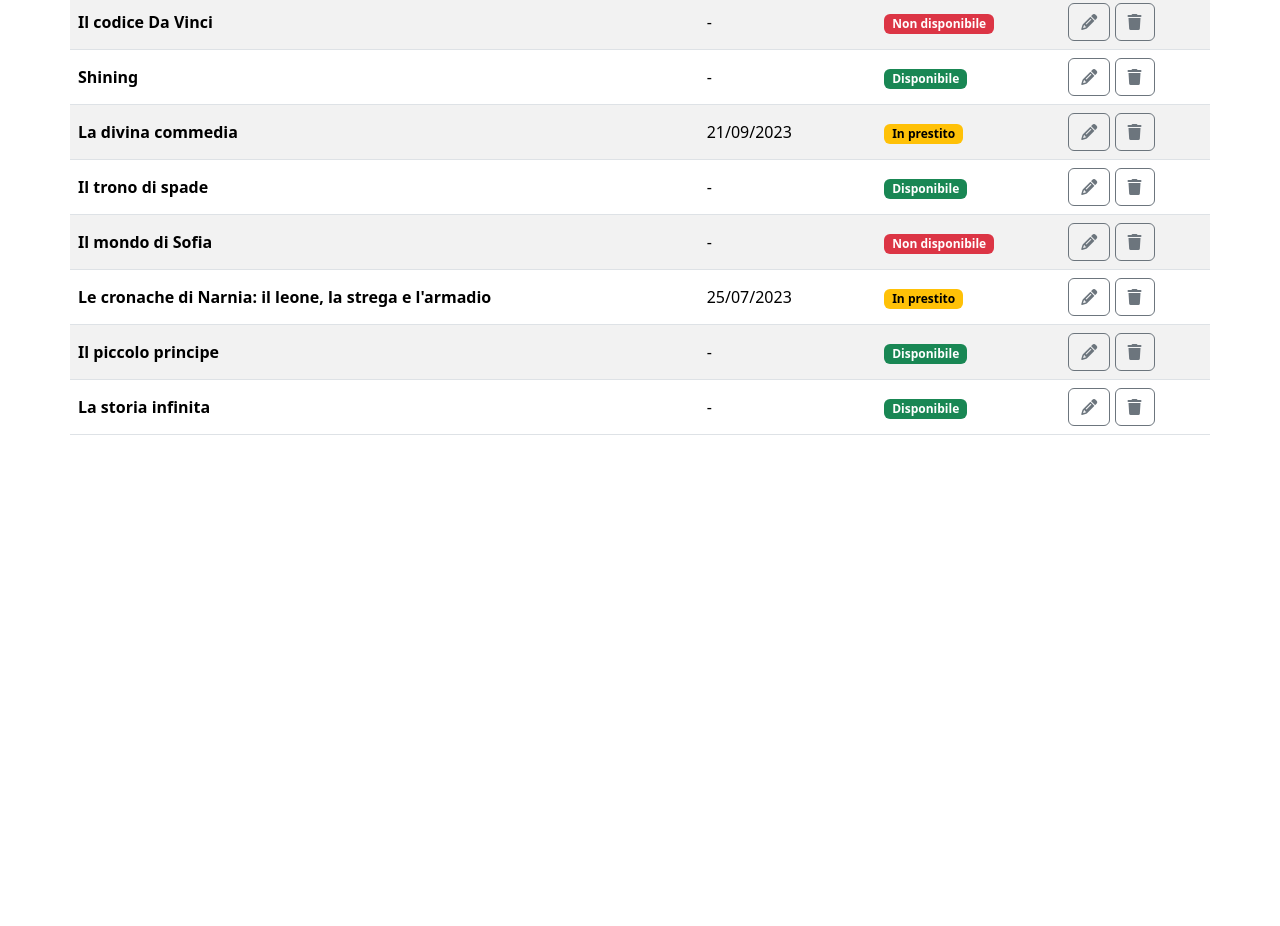
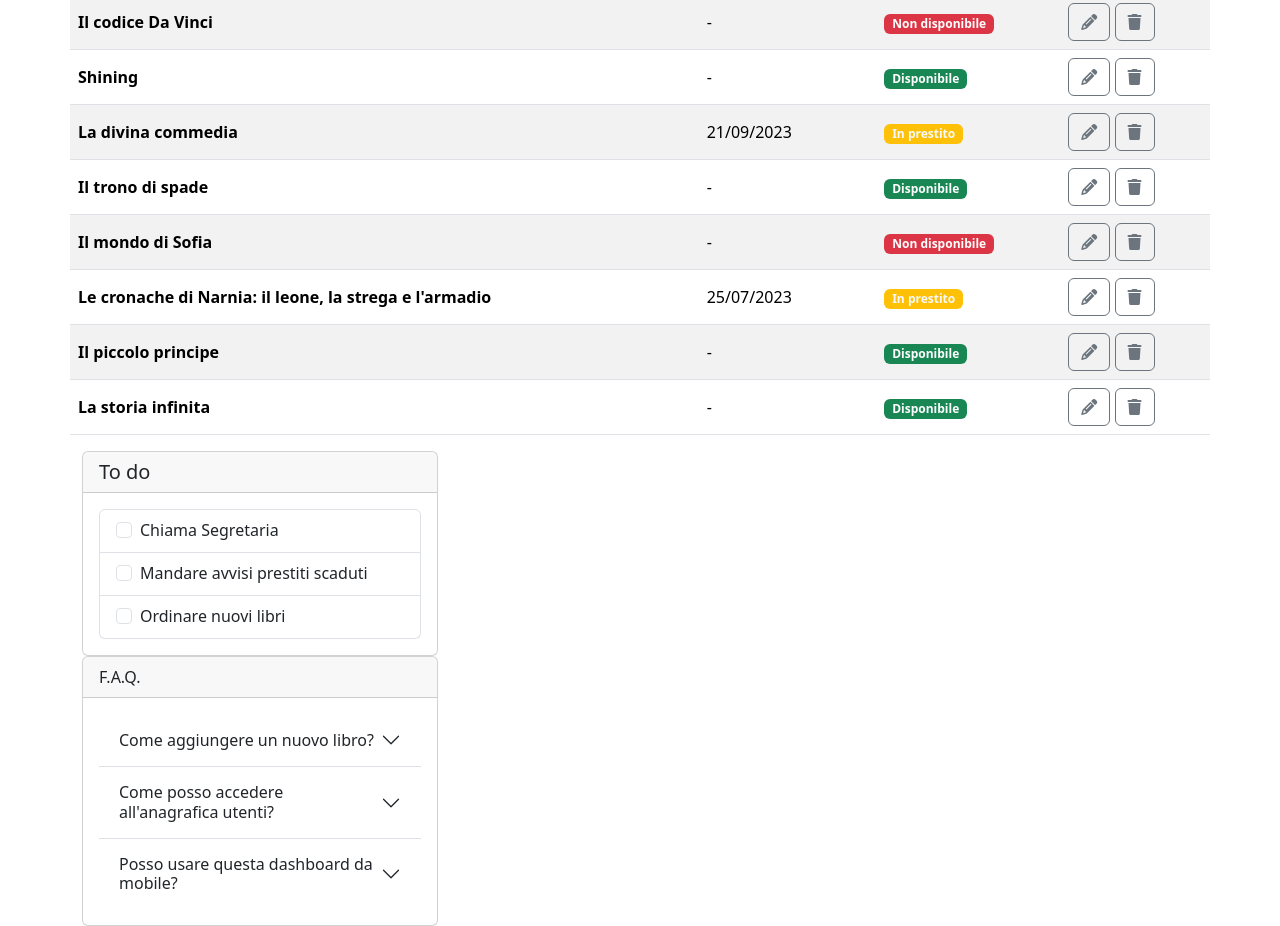
Before and after one commit to Nicole-Villon-Alejandro/html-css-bootstrap-dashboard, a plain HTML site: page index.html in a window 1280 px wide. Shown: the part 378-1304 px from the top of the page. Before the commit the page ends 829 px from the top, so only its background shows below. Drawn offline with nearby package versions, Linux system fonts and the light colour scheme.

```diff
--- a/index.html
+++ b/index.html
@@ -53,7 +53,7 @@
                         <h2>
                             Catalogo Libri
                         </h2>
-                        <button type="button" class="btn btn-primary">Aggiungi Libri</button>
+                        <button class="btn btn-primary">Aggiungi Libri</button>
                     </div>
                 </div>
                 <table class="table table-striped table align-middle">
@@ -97,7 +97,7 @@
                         <th scope="row">Il signore degli anelli</th>
                         <td>18/10/2023</td>
                         <td>
-                            <span class="badge text-bg-warning">in prestito</span>
+                            <span class="badge text-bg-warning text-light">in prestito</span>
                         </td>
                         <td>
                             <button class="btn btn-outline-secondary">
@@ -155,7 +155,7 @@
                         <th scope="row">La divina commedia</th>
                         <td>21/09/2023</td>
                         <td>
-                            <span class="badge text-bg-warning">In prestito</span>
+                            <span class="badge text-bg-warning text-light">In prestito</span>
                         </td>
                         <td>
                             <button class="btn btn-outline-secondary">
@@ -199,7 +199,7 @@
                         <th scope="row">Le cronache di Narnia: il leone, la strega e l'armadio</th>
                         <td>25/07/2023</td>
                         <td>
-                            <span class="badge text-bg-warning">In prestito</span>
+                            <span class="badge text-bg-warning text-light">In prestito</span>
                         </td>
                         <td>
                             <button class="btn btn-outline-secondary">
@@ -242,6 +242,80 @@
                   </table>
 
                 <div class="col-12 col-lg-4">
+                    <div class="card">
+                        <h5 class="card-header">To do</h5>
+                        <div class="card-body">
+                            <ul class="list-group">
+                                <li class="list-group-item">
+                                    <div class="form-check">
+                                        <input class="form-check-input" type="checkbox" value="" id="Chiama-segretaria">
+                                        <label class="form-check-label" for="Chiama-segretaria">
+                                          Chiama Segretaria
+                                        </label>
+                                    </div>
+                                </li>
+                                <li class="list-group-item">
+                                    <div class="form-check">
+                                        <input class="form-check-input" type="checkbox" value="" id="prestiti-scaduti">
+                                        <label class="form-check-label" for="prestiti-scaduti">
+                                            Mandare avvisi prestiti scaduti
+                                        </label>
+                                    </div>
+                                </li>
+                                <li class="list-group-item">
+                                    <div class="form-check">
+                                        <input class="form-check-input" type="checkbox" value="" id="nuovi-libri">
+                                        <label class="form-check-label" for="nuovi-libri">
+                                            Ordinare nuovi libri
+                                        </label>
+                                    </div>
+                                </li>
+                              </ul>
+                        </div>
+                    </div>
+                    <div class="card">
+                        <div class="card-header">
+                            F.A.Q.
+                        </div>
+                        <div class="card-body">
+                            <div class="accordion accordion-flush" id="accordionFlushExample">
+                                <div class="accordion-item">
+                                  <h2 class="accordion-header">
+                                    <button class="accordion-button collapsed" type="button" data-bs-toggle="collapse" data-bs-target="#flush-collapseOne" aria-expanded="false" aria-controls="flush-collapseOne">
+                                        Come aggiungere un nuovo libro?
+                                    </button>
+                                  </h2>
+                                  <div id="flush-collapseOne" class="accordion-collapse collapse" data-bs-parent="#accordionFlushExample">
+                                    <div class="accordion-body">Placeholder content for this accordion, which is intended to demonstrate the <code>.accordion-flush</code> class. This is the first item's accordion body.</div>
+                                  </div>
+                                </div>
+                                <div class="accordion-item">
+                                  <h2 class="accordion-header">
+                                    <button class="accordion-button collapsed" type="button" data-bs-toggle="collapse" data-bs-target="#flush-collapseTwo" aria-expanded="false" aria-controls="flush-collapseTwo">
+                                        Come posso accedere all'anagrafica utenti?
+                                    </button>
+                                  </h2>
+                                  <div id="flush-collapseTwo" class="accordion-collapse collapse" data-bs-parent="#accordionFlushExample">
+                                    <div class="accordion-body">Placeholder content for this accordion, which is intended to demonstrate the <code>.accordion-flush</code> class. This is the second item's accordion body. Let's imagine this being filled with some actual content.</div>
+                                  </div>
+                                </div>
+                                <div class="accordion-item">
+                                  <h2 class="accordion-header">
+                                    <button class="accordion-button collapsed" type="button" data-bs-toggle="collapse" data-bs-target="#flush-collapseThree" aria-expanded="false" aria-controls="flush-collapseThree">
+                                        Posso usare questa dashboard da mobile?
+                                    </button>
+                                  </h2>
+                                  <div id="flush-collapseThree" class="accordion-collapse collapse" data-bs-parent="#accordionFlushExample">
+                                    <div class="accordion-body">Placeholder content for this accordion, which is intended to demonstrate the <code>.accordion-flush</code> class. This is the third item's accordion body. Nothing more exciting happening here in terms of content, but just filling up the space to make it look, at least at first glance, a bit more representative of how this would look in a real-world application.</div>
+                                  </div>
+                                </div>
+                              </div>
+
+                        </div>
+
+                    </div>
+
+
 
                 </div>
             </div>
```
